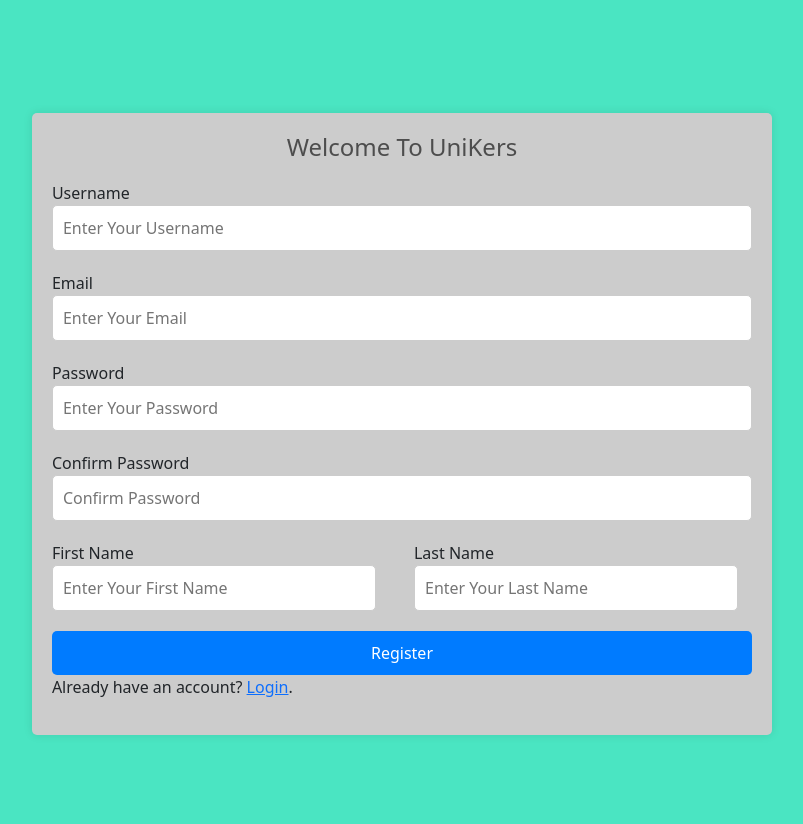
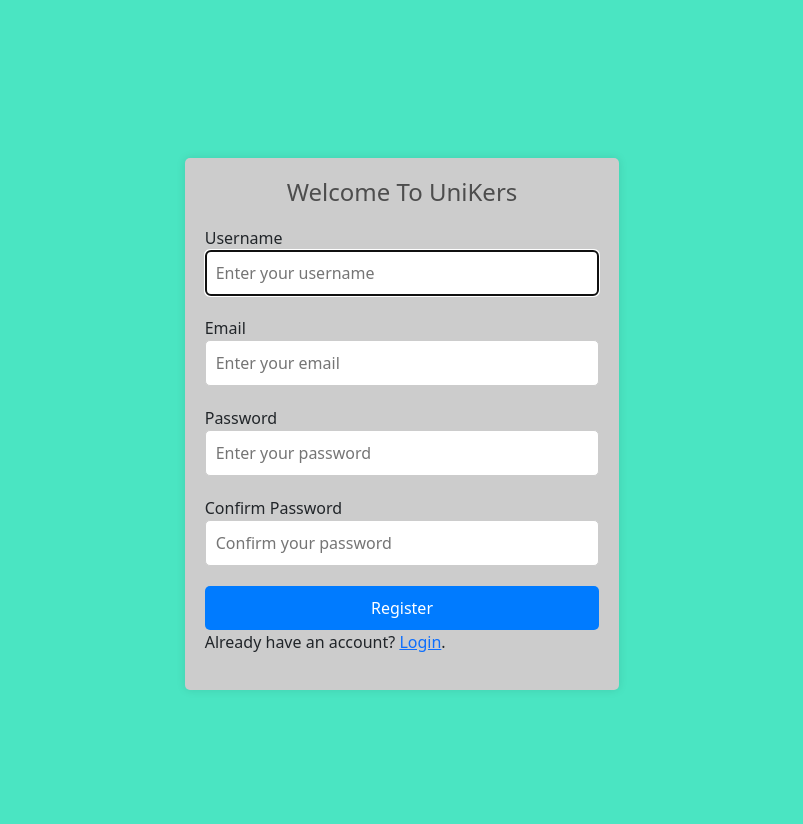
Before and after one commit to HesamNajafi-14/Ecom_Training_Website_Django, a Django app: page /register/ in a window 1280 px wide. Shown: the part 56-880 px from the top of the page, without its empty margins (238-1041 px from the left). Run offline with Django 4.2, Linux system fonts and the light colour scheme; some libraries are stand-ins or nearby versions.

Commit message:
my chnages

```diff
--- a/ecom/store/forms.py
+++ b/ecom/store/forms.py
@@ -1,13 +1,22 @@
+from django.forms import ModelForm
+from django.contrib.auth.forms import UserCreationForm
+from .models import *
 from django import forms
-from django.contrib.auth.forms import UserCreationForm
 from django.contrib.auth.models import User
-from django.forms import ModelForm
 
-class CustomRegistrationForm(UserCreationForm):
-    email = forms.EmailField(max_length=100, required=True)
-    first_name = forms.CharField(max_length=30, required=False)
-    last_name = forms.CharField(max_length=30, required=True)
 
+
+
+class CreateUserForm(UserCreationForm):
     class Meta:
         model = User
-        fields = ['username', 'email', 'password1', 'password2', 'first_name', 'last_name']
+        fields = ['username', 'email', 'password1', 'password2']
+
+    def __init__(self, *args, **kwargs):
+        super(CreateUserForm, self).__init__(*args, **kwargs)
+
+        # Define placeholders for form fields
+        self.fields['username'].widget.attrs['placeholder'] = 'Enter your username'
+        self.fields['email'].widget.attrs['placeholder'] = 'Enter your email'
+        self.fields['password1'].widget.attrs['placeholder'] = 'Enter your password'
+        self.fields['password2'].widget.attrs['placeholder'] = 'Confirm your password'
--- a/ecom/store/templates/store/login_page.html
+++ b/ecom/store/templates/store/login_page.html
@@ -92,7 +92,7 @@
             </div>
             <div class="row clearfix">
                 <div class="">
-                    <form method="post" class="form">
+                    <form method="post" action="/login/">
                         {% csrf_token %}
                         <div class="input_field">
                             <label for="username"><span><i aria-hidden="true" class="fa fa-user"></i></span>Username</label>
@@ -104,7 +104,7 @@
                         </div>
 
                         <input class="button" type="submit" value="Login" name="login_button" />
-                        <p>Don't have an account? <a href="{% url 'register_page' %}">Register here</a>.</p>
+                        <p>Don't have an account? <a href="{% url 'register' %}">Register here</a>.</p>
 
                     </form>
                 </div>
--- a/ecom/store/templates/store/main.html
+++ b/ecom/store/templates/store/main.html
@@ -80,13 +80,13 @@
                         </li>
                     {% else %}
                         <li class="nav-item">
-                            <a class="nav-link" href="{% url 'login_page'%}">Login</a>
+                            <a class="nav-link" href="{% url 'login'%}">Login</a>
                         </li>
                         <li class="nav-item">
                             <span class="nav-link">/</span>
                         </li>
                         <li class="nav-item">
-                            <a class="nav-link" href="{% url 'register_page' %}">Register</a>
+                            <a class="nav-link" href="{% url 'register' %}">Register</a>
                         </li>
                     {% endif %}
                 </form>
--- a/ecom/store/templates/store/register_page.html
+++ b/ecom/store/templates/store/register_page.html
@@ -82,8 +82,6 @@
         .button:hover {
         background-color: #0056b3;
         }
-
-
     </style>
     <div class="form_wrapper">
         <div class="form_container">
@@ -92,40 +90,26 @@
             </div>
             <div class="row clearfix">
                 <div class="">
-                    <form method="post">
+                    <form method="post" action="/register/">
                         {% csrf_token %}
                         <div class="input_field">
                             <label for="username"><span><i aria-hidden="true" class="fa fa-user"></i></span>Username</label>
-                            <input type="text" id="username" name="username" placeholder="Enter Your Username" required />
+                            {{form.username}}
                         </div>
                         <div class="input_field">
                             <label for="email"><span><i aria-hidden="true" class="fa fa-envelope"></i></span>Email</label>
-                            <input type="email" id="email" name="email" placeholder="Enter Your Email" required />
+                            {{form.email}}
                         </div>
                         <div class="input_field">
                             <label for="password"><span><i aria-hidden="true" class="fa fa-lock"></i></span>Password</label>
-                            <input type="password" id="password" name="password" placeholder="Enter Your Password" required />
+                            {{form.password1}}
                         </div>
                         <div class="input_field">
                             <label for="retype_password"><span><i aria-hidden="true" class="fa fa-lock"></i></span>Confirm Password</label>
-                            <input type="password" id="retype_password" name="password" placeholder="Confirm Password" required />
-                        </div>
-                        <div class="row clearfix">
-                            <div class="col_half">
-                                <div class="input_field">
-                                    <label for="first_name"><span><i aria-hidden="true" class="fa fa-user"></i></span>First Name</label>
-                                    <input type="text" id="first_name" name="firstname" placeholder="Enter Your First Name" />
-                                </div>
-                            </div>
-                            <div class="col_half">
-                                <div class="input_field">
-                                    <label for="last_name"><span><i aria-hidden="true" class="fa fa-user"></i></span>Last Name</label>
-                                    <input type="text" id="last_name" name="lastname" placeholder="Enter Your Last Name" required />
-                                </div>
-                            </div>
+                            {{form.password2}}
                         </div>
                         <input class="button" type="submit" value="Register" />
-                        <p>Already have an account? <a href="{% url 'login_page' %}">Login</a>.</p>
+                        <p>Already have an account? <a href="{% url 'login' %}">Login</a>.</p>
                     </form>
                 </div>
             </div>
@@ -134,4 +118,7 @@
 
 
 
+
+
+
 {% endblock content %}
--- a/ecom/store/urls.py
+++ b/ecom/store/urls.py
@@ -7,7 +7,7 @@ urlpatterns = [
     path('checkout/', views.checkout, name="checkout"),
     path('update_item/', views.updateItem, name="update_item"),
     path('process_order/', views.processOrder, name="process_order"),
-    path('register/', views.registerPage, name="register_page"),
-    path('login/', views.loginPage, name="login_page"),
+    path('register/', views.registerPage, name="register"),
+    path('login/', views.loginPage, name="login"),
     path('logout/', views.logoutPage, name="logout"),
 ]
--- a/ecom/store/views.py
+++ b/ecom/store/views.py
@@ -7,7 +7,10 @@ from . utils import cookieCart, cartData, guestOrder
 from django.contrib.auth.models import User
 from django.contrib import messages, auth
 from django.contrib.auth import login, authenticate, logout
-from .forms import CustomRegistrationForm
+from django.urls import reverse
+from django.contrib.auth.forms import UserCreationForm
+from .forms import CreateUserForm
+
 
 # Create your views here.
 
@@ -107,38 +110,19 @@ def processOrder(request):
 
 
 def registerPage(request):
-    page = 'register'
-    form = CustomRegistrationForm()
+    form = CreateUserForm()
 
     if request.method == 'POST':
-        form = CustomRegistrationForm(request.POST)
+        form = CreateUserForm(request.POST)
         if form.is_valid():
-            user = form.save(commit=False)
-            user.save()
+            form.save()
 
-            user = authenticate(
-                request, username=user.username, password=request.POST['password1'])
-
-            if user is not None:
-                login(request, user)
-                return redirect('store')
-
-    context = {'form': form, 'page': page}
+    context = {'form':form}
     return render(request, 'store/register_page.html', context)
 
-
 def loginPage(request):
-    page = 'login'
-    if request.method == 'POST':
-        username = request.POST['username']
-        password = request.POST['password']
-
-        user = authenticate(request, username=username, password=password)
-        print('USER:', user)
-        if user is not None:
-            login(request, user)
-            return redirect('store')
-    return render(request, 'store/login_page.html', {'page':page})
+    context = {}
+    return render(request, 'store/login_page.html', context)
 
 def logoutPage(request):
     logout(request)
```
Also changed, not shown: ecom/store/utils.py (+8 -6 lines), ecom/db.sqlite3.
